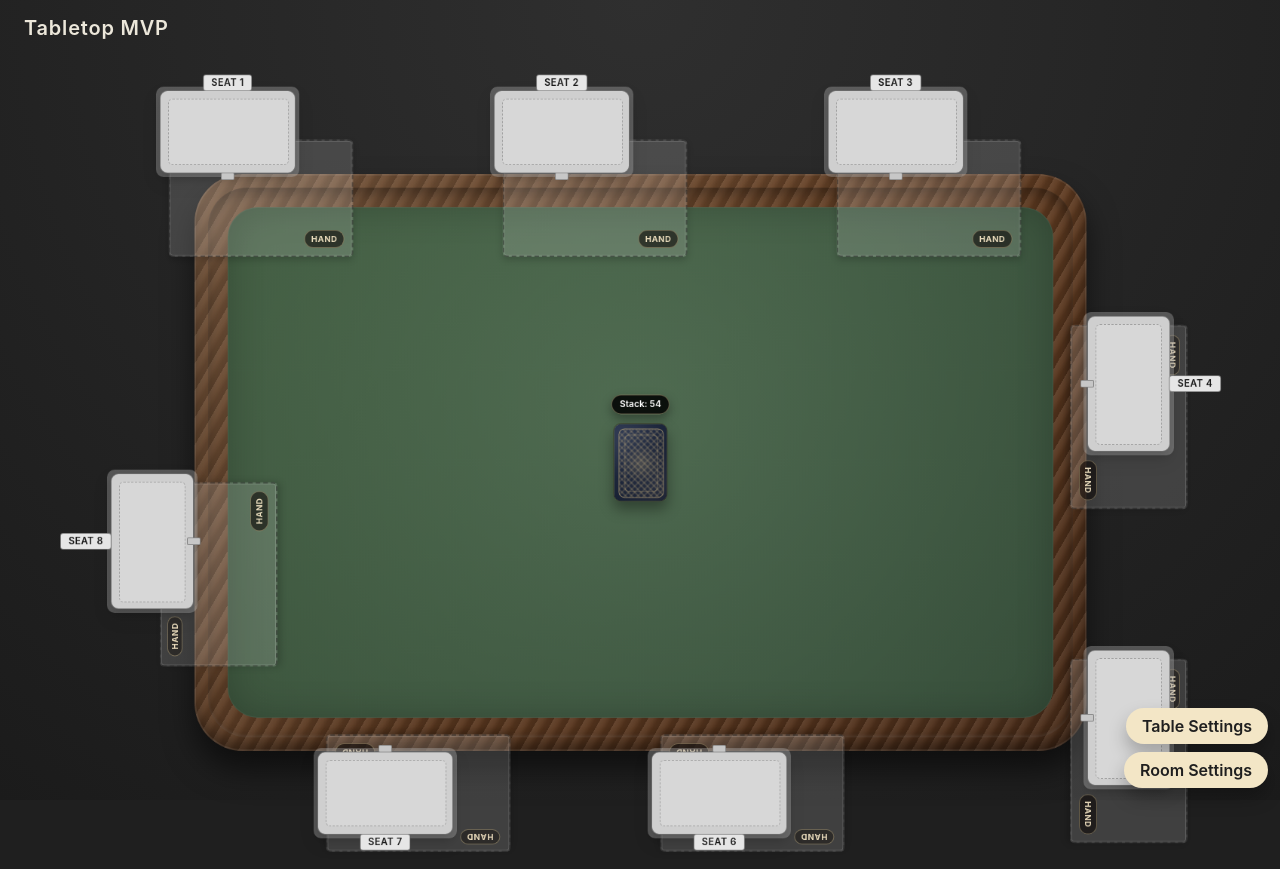
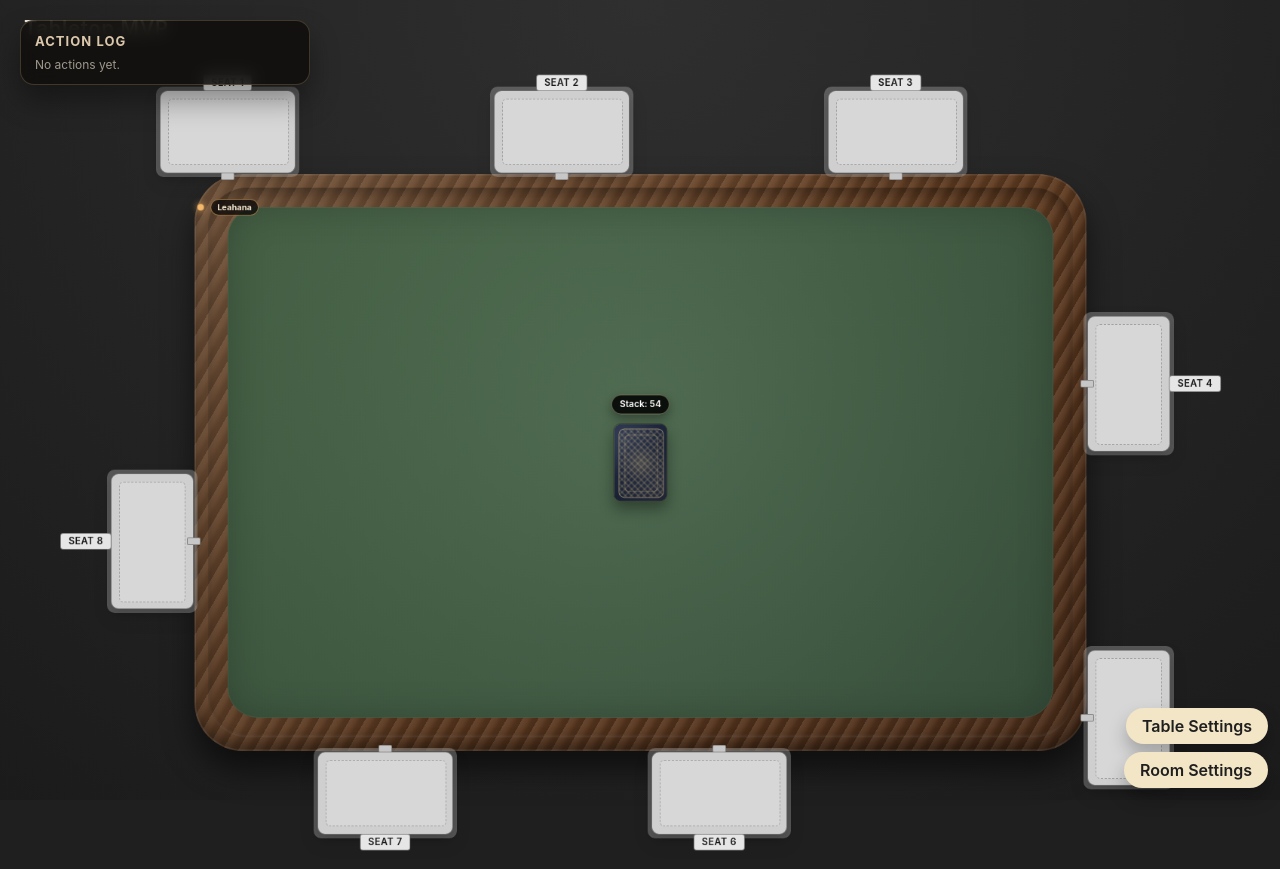
Before and after one commit to believeshe123-coder/game-engine-2, a React (Vite) app in the folder client/: page / in a window 1280 px wide. Built offline with nearby package versions, Linux system fonts and the light colour scheme.

Commit message:
Render action log in overlay

```diff
--- /dev/null
+++ b/client/src/components/ActionLog.jsx
@@ -0,0 +1,20 @@
+const ActionLog = ({ entries }) => {
+  return (
+    <section className="action-log" aria-label="Action log">
+      <div className="action-log__header">Action Log</div>
+      <div className="action-log__entries">
+        {entries?.length ? (
+          entries.map((entry) => (
+            <div key={entry.id} className="action-log__entry">
+              {entry.text}
+            </div>
+          ))
+        ) : (
+          <div className="action-log__empty">No actions yet.</div>
+        )}
+      </div>
+    </section>
+  );
+};
+
+export default ActionLog;
--- a/client/src/components/Table.jsx
+++ b/client/src/components/Table.jsx
@@ -2,6 +2,7 @@ import { useCallback, useEffect, useMemo, useRef, useState } from 'react';
 import { createPortal } from 'react-dom';
 import Card from './Card.jsx';
 import InventoryPanel from './InventoryPanel.jsx';
+import ActionLog from './ActionLog.jsx';
 import SeatMenu from './SeatMenu.jsx';
 import { clamp, getFeltEllipseInTableSpace } from '../utils/geometry.js';
 import {
@@ -99,6 +100,7 @@ const Table = () => {
   const tableFrameRef = useRef(null);
   const tableRef = useRef(null);
   const feltRef = useRef(null);
+  const seatPadRefs = useRef({});
   const seatDragRef = useRef({
     seatIndex: null,
     moved: false,
@@ -192,6 +194,9 @@ const Table = () => {
     seatIndex: null,
     open: false
   });
+  const [actionLog, setActionLog] = useState([]);
+  const actionLogIdRef = useRef(1);
+  const [presence, setPresence] = useState(() => ({}));
   const rafRef = useRef(null);
   const latestPoint = useRef(null);
   const lastPointerRef = useRef({ x: 0, y: 0 });
@@ -390,26 +395,128 @@ const Table = () => {
   const [seatPositions, setSeatPositions] = useState(() =>
     seats.map((seat) => ({ ...seat, x: 0, y: 0 }))
   );
+  const [handZones, setHandZones] = useState([]);
 
 
   const mySeatIndex = useMemo(
     () => players[myPlayerId]?.seatIndex ?? null,
     [myPlayerId, players]
   );
-
-  const handZones = useMemo(() => {
-    return seatPositions.map((seat) => ({
+  const myPlayer = players[myPlayerId];
+  const myName = myPlayer?.name ?? 'Player';
+
+  const pushAction = useCallback((text) => {
+    if (!text) {
+      return;
+    }
+    setActionLog((prev) => {
+      const next = [
+        { id: actionLogIdRef.current++, ts: Date.now(), text },
+        ...prev
+      ];
+      return next.slice(0, 30);
+    });
+  }, []);
+
+  const updatePresence = useCallback(
+    (updates) => {
+      if (!myPlayerId) {
+        return;
+      }
+      setPresence((prev) => ({
+        ...prev,
+        [myPlayerId]: {
+          x: 0,
+          y: 0,
+          isDown: false,
+          holdingCount: 0,
+          ...(prev[myPlayerId] ?? {}),
+          ...updates
+        }
+      }));
+    },
+    [myPlayerId]
+  );
+
+  const getCardLabel = useCallback(
+    (cardId) => {
+      const card = cardsById[cardId];
+      if (!card) {
+        return 'Card';
+      }
+      if (card.rank && card.suit) {
+        return `${card.rank} of ${card.suit}`;
+      }
+      return card.rank ?? 'Card';
+    },
+    [cardsById]
+  );
+
+  const screenToWorld = useCallback((clientX, clientY, playfieldRect, zoom) => {
+    if (!playfieldRect || !zoom) {
+      return null;
+    }
+    return {
+      x: (clientX - playfieldRect.left) / zoom,
+      y: (clientY - playfieldRect.top) / zoom
+    };
+  }, []);
+
+  const updateHandZonesFromDom = useCallback(() => {
+    const tableNode = tableRef.current;
+    if (!tableNode) {
+      return;
+    }
+    const tableRect = tableNode.getBoundingClientRect();
+    const zoom = tableScaleRef.current || 1;
+    const insetScale = 0.94;
+    const nextZones = seatPositions.map((seat) => {
+      const seatPad = seatPadRefs.current[seat.seatIndex];
+      if (seatPad) {
+        const padRect = seatPad.getBoundingClientRect();
+        // Convert screen rect -> table-world coordinates (playfield rect + zoom).
+        const topLeft = screenToWorld(padRect.left, padRect.top, tableRect, zoom);
+        const bottomRight = screenToWorld(
+          padRect.right,
+          padRect.bottom,
+          tableRect,
+          zoom
+        );
+        if (topLeft && bottomRight) {
+          const width = Math.max(0, bottomRight.x - topLeft.x);
+          const height = Math.max(0, bottomRight.y - topLeft.y);
+          return {
+            seatId: seat.id,
+            seatIndex: seat.seatIndex,
+            x: (topLeft.x + bottomRight.x) / 2,
+            y: (topLeft.y + bottomRight.y) / 2,
+            width: width * insetScale,
+            height: height * insetScale,
+            rotation: 0
+          };
+        }
+      }
+      return {
         seatId: seat.id,
         seatIndex: seat.seatIndex,
         x: seat.x - Math.cos(seat.angle) * handZoneSeatOffset,
         y: seat.y - Math.sin(seat.angle) * handZoneSeatOffset,
         width: handZoneSize.width,
         height: handZoneSize.height,
-      angle: seat.angle
-    }));
-  }, [handZoneSeatOffset, handZoneSize.height, handZoneSize.width, seatPositions]);
-
-  const getHandZoneAtPoint = useCallback((x, y) => {
+        rotation: 0
+      };
+    });
+    setHandZones(nextZones);
+  }, [
+    handZoneSeatOffset,
+    handZoneSize.height,
+    handZoneSize.width,
+    screenToWorld,
+    seatPositions
+  ]);
+
+  const getHandZoneAtPoint = useCallback(
+    (x, y) => {
       for (let i = 0; i < handZones.length; i += 1) {
         const zone = handZones[i];
         const left = zone.x - zone.width / 2;
@@ -419,7 +526,9 @@ const Table = () => {
         }
       }
       return null;
-  }, [handZones]);
+    },
+    [handZones]
+  );
 
   const layoutSeats = useCallback(() => {
     const frameNode = tableFrameRef.current;
@@ -592,6 +701,32 @@ const Table = () => {
     recomputeFeltGeometry();
   }, [combinedScale, recomputeFeltGeometry, tableRect.height, tableRect.width, tableShape]);
 
+  useEffect(() => {
+    const raf = requestAnimationFrame(updateHandZonesFromDom);
+    return () => cancelAnimationFrame(raf);
+  }, [combinedScale, seatPositions, tableRect.height, tableRect.width, updateHandZonesFromDom]);
+
+  useEffect(() => {
+    if (!myPlayerId) {
+      return;
+    }
+    setPresence((prev) => ({
+      ...prev,
+      [myPlayerId]: prev[myPlayerId] ?? {
+        x: 0,
+        y: 0,
+        isDown: false,
+        holdingCount: 0
+      }
+    }));
+  }, [myPlayerId]);
+
+  useEffect(() => {
+    updatePresence({
+      holdingCount: heldStack.active ? heldStack.cardIds.length : 0
+    });
+  }, [heldStack.active, heldStack.cardIds.length, updatePresence]);
+
   const getCardFace = useCallback((stack, cardId) => {
     if (!stack || !cardId) {
       return true;
@@ -790,16 +925,6 @@ const Table = () => {
     [cardSize.height, cardSize.width, feltScreenRect, tableScreenRect, tableShape]
   );
 
-  const screenToWorld = useCallback((clientX, clientY, playfieldRect, zoom) => {
-    if (!playfieldRect || !zoom) {
-      return null;
-    }
-    return {
-      x: (clientX - playfieldRect.left) / zoom,
-      y: (clientY - playfieldRect.top) / zoom
-    };
-  }, []);
-
   const getTablePointerPositionFromClient = useCallback((clientX, clientY) => {
     const table = tableRef.current;
     if (!table) {
@@ -1106,6 +1231,9 @@ const Table = () => {
           const draggedCards = stacksById[heldStack.stackId]?.cardIds ?? [];
           if (draggedCards.length) {
             moveToHand(mySeatIndex, draggedCards);
+            pushAction(
+              `${myName} moved ${draggedCards.length} ${draggedCards.length === 1 ? 'card' : 'cards'} to hand`
+            );
             applyOwnMovement((prev) => prev.filter((stack) => stack.id !== heldStack.stackId));
           }
           setHeldStack({
@@ -1212,7 +1340,9 @@ const Table = () => {
       getHandZoneAtPoint,
       getTablePointerPositionFromClient,
       moveToHand,
-      mySeatIndex
+      mySeatIndex,
+      myName,
+      pushAction
     ]
   );
 
@@ -1455,6 +1585,7 @@ const Table = () => {
           ownerSeatIndex: null
         })
       );
+      pushAction(`${myName} played ${getCardLabel(cardId)}`);
     },
     [
       applyOwnMovement,
@@ -1462,12 +1593,28 @@ const Table = () => {
       cardSize.width,
       clampTopLeftToFelt,
       createStackId,
+      getCardLabel,
       getHandZoneAtPoint,
       getTablePointerPositionFromClient,
       hands,
       moveFromHandToTable,
-      mySeatIndex
+      myName,
+      mySeatIndex,
+      pushAction
     ]
+  );
+
+  const handleToggleReveal = useCallback(
+    (cardId) => {
+      if (mySeatIndex === null || mySeatIndex === undefined) {
+        return;
+      }
+      const seatHand = hands?.[mySeatIndex];
+      const isRevealed = Boolean(seatHand?.revealed?.[cardId]);
+      toggleReveal(mySeatIndex, cardId);
+      pushAction(`${myName} ${isRevealed ? 'hid' : 'revealed'} ${getCardLabel(cardId)}`);
+    },
+    [getCardLabel, hands, myName, mySeatIndex, pushAction, toggleReveal]
   );
 
   useEffect(() => {
@@ -1486,6 +1633,7 @@ const Table = () => {
       if (!position) {
         return;
       }
+      updatePresence({ x: position.x, y: position.y });
       lastPointerRef.current = { x: event.clientX, y: event.clientY };
       const clamped = getHeldTopLeft(position.x, position.y, heldStack.offset);
 
@@ -1547,7 +1695,8 @@ const Table = () => {
     heldStack.active,
     heldStack.cardIds.length,
     heldStack.offset,
-    resetRightSweep
+    resetRightSweep,
+    updatePresence
   ]);
 
   useEffect(() => {
@@ -1573,6 +1722,20 @@ const Table = () => {
       window.removeEventListener('blur', handlePointerCancel);
     };
   }, [heldStack.active, resetRightSweep]);
+
+  useEffect(() => {
+    const handlePointerUp = () => {
+      updatePresence({ isDown: false });
+    };
+    window.addEventListener('pointerup', handlePointerUp);
+    window.addEventListener('pointercancel', handlePointerUp);
+    window.addEventListener('blur', handlePointerUp);
+    return () => {
+      window.removeEventListener('pointerup', handlePointerUp);
+      window.removeEventListener('pointercancel', handlePointerUp);
+      window.removeEventListener('blur', handlePointerUp);
+    };
+  }, [updatePresence]);
 
   useEffect(() => {
     if (pickCountOpen || settingsOpen || roomSettingsOpen) {
@@ -1888,6 +2051,7 @@ const Table = () => {
     (event) => {
       lastPointerRef.current = { x: event.clientX, y: event.clientY };
       closeSeatMenu();
+      updatePresence({ isDown: true });
       if (event.button === 2) {
         if (heldStack.active) {
           event.preventDefault();
@@ -1937,7 +2101,8 @@ const Table = () => {
       handleStackPointerDown,
       heldStack.active,
       hitTestStack,
-      placeHeldStack
+      placeHeldStack,
+      updatePresence
     ]
   );
 
@@ -1961,9 +2126,13 @@ const Table = () => {
   const handleSurfacePointerMove = useCallback(
     (event) => {
       lastPointerRef.current = { x: event.clientX, y: event.clientY };
+      const position = getTablePointerPosition(event);
+      if (position) {
+        updatePresence({ x: position.x, y: position.y });
+      }
       handlePointerMoveHover(event);
     },
-    [handlePointerMoveHover]
+    [getTablePointerPosition, handlePointerMoveHover, updatePresence]
   );
 
   const visibleBadgeStackId =
@@ -2011,7 +2180,8 @@ const Table = () => {
         return { ...stack, cardIds: nextCardIds };
       })
     );
-  }, [applyOwnMovement, selectedStackId]);
+    pushAction(`${myName} shuffled a stack`);
+  }, [applyOwnMovement, myName, pushAction, selectedStackId]);
 
   const pickUpFromStack = useCallback(
     (stackId, requestedCount) => {
@@ -2028,6 +2198,7 @@ const Table = () => {
         stack.id === stackId ? { ...stack, faceUp: !stack.faceUp } : stack
       )
     );
+    pushAction(`${myName} flipped a stack`);
     setCardFaceOverrides((prev) => {
       const stack = stacksById[stackId];
       if (!stack) {
@@ -2040,7 +2211,7 @@ const Table = () => {
       });
       return next;
     });
-  }, [applyOwnMovement, stacksById]);
+  }, [applyOwnMovement, myName, pushAction, stacksById]);
 
   const handleFlipSelected = useCallback(() => {
     if (!selectedStackId) {
@@ -2062,7 +2233,8 @@ const Table = () => {
         return next;
       });
     }
-  }, [applyOwnMovement, selectedStackId, stacksById]);
+    pushAction(`${myName} flipped a stack`);
+  }, [applyOwnMovement, myName, pushAction, selectedStackId, stacksById]);
 
   const handleMoveSelectedToHand = useCallback(() => {
     if (!selectedStackId || mySeatIndex === null || mySeatIndex === undefined) {
@@ -2073,10 +2245,21 @@ const Table = () => {
       return;
     }
     moveToHand(mySeatIndex, selected.cardIds);
+    pushAction(
+      `${myName} moved ${selected.cardIds.length} ${selected.cardIds.length === 1 ? 'card' : 'cards'} to hand`
+    );
     applyOwnMovement((prev) => prev.filter((stack) => stack.id !== selectedStackId));
     setSelectedStackId(null);
     setPickCountOpen(false);
-  }, [applyOwnMovement, moveToHand, mySeatIndex, selectedStackId, stacksById]);
+  }, [
+    applyOwnMovement,
+    moveToHand,
+    myName,
+    mySeatIndex,
+    pushAction,
+    selectedStackId,
+    stacksById
+  ]);
 
   useEffect(() => {
     const handleKeyDown = (event) => {
@@ -2259,7 +2442,13 @@ const Table = () => {
                   <div className="seat__bench">
                     <div className="seat__label">{seat.label.toUpperCase()}</div>
 
-                    <div className="seat__hand" aria-label={`${seat.label} hand zone`}>
+                    <div
+                      ref={(el) => {
+                        seatPadRefs.current[seat.seatIndex] = el;
+                      }}
+                      className="seat__hand"
+                      aria-label={`${seat.label} hand zone`}
+                    >
                       {/* hand contents render here if needed */}
                     </div>
 
@@ -2347,7 +2536,7 @@ const Table = () => {
                       top: `${zone.y}px`,
                       width: `${zone.width}px`,
                       height: `${zone.height}px`,
-                      '--zone-rotation': `${zone.angle + Math.PI / 2}rad`,
+                      '--zone-rotation': `${zone.rotation ?? 0}rad`,
                       '--seat-color': seatPlayer?.seatColor ?? null,
                       '--seat-accent': seatPlayer?.accentColor ?? null
                     }}
@@ -2411,6 +2600,31 @@ const Table = () => {
                           );
                         })}
                       </div>
+                    ) : null}
+                  </div>
+                );
+              })}
+              {Object.entries(presence).map(([playerId, ghost]) => {
+                if (!Number.isFinite(ghost?.x) || !Number.isFinite(ghost?.y)) {
+                  return null;
+                }
+                const player = players[playerId];
+                const label = player?.name ?? 'Player';
+                const accent = player?.accentColor ?? '#f5b96c';
+                return (
+                  <div
+                    key={`cursor-${playerId}`}
+                    className={`cursor-ghost ${ghost.isDown ? 'cursor-ghost--down' : ''}`}
+                    style={{
+                      left: `${ghost.x}px`,
+                      top: `${ghost.y}px`,
+                      '--ghost-color': accent
+                    }}
+                  >
+                    <div className="cursor-ghost__dot" />
+                    <div className="cursor-ghost__label">{label}</div>
+                    {ghost.holdingCount ? (
+                      <div className="cursor-ghost__badge">+{ghost.holdingCount}</div>
                     ) : null}
                   </div>
                 );
@@ -2478,7 +2692,7 @@ const Table = () => {
           cardIds={hands?.[mySeatIndex]?.cardIds ?? []}
           cardsById={cardsById}
           revealed={hands?.[mySeatIndex]?.revealed ?? {}}
-          onToggleReveal={(cardId) => toggleReveal(mySeatIndex, cardId)}
+          onToggleReveal={handleToggleReveal}
           onCardDragStart={handleInventoryDragStart}
           onCardDrop={handleInventoryReorderDrop}
           onDropToEnd={handleInventoryDropToEnd}
@@ -2913,10 +3127,12 @@ const Table = () => {
                 }
                 onSit={() => {
                   sitAtSeat(seatMenuSeat.seatIndex);
+                  pushAction(`${myName} sat at ${seatMenuSeat.label}`);
                   closeSeatMenu();
                 }}
                 onStand={() => {
                   standUp();
+                  pushAction(`${myName} left ${seatMenuSeat.label}`);
                   closeSeatMenu();
                 }}
                 onUpdateColors={updatePlayerColors}
@@ -2926,6 +3142,9 @@ const Table = () => {
             uiOverlayRoot
           )
         : null}
+      {uiOverlayRoot
+        ? createPortal(<ActionLog entries={actionLog} />, uiOverlayRoot)
+        : <ActionLog entries={actionLog} />}
     </div>
   );
 };
--- a/client/src/state/useTableState.js
+++ b/client/src/state/useTableState.js
@@ -255,7 +255,7 @@ export const useTableState = (tableRect, cardSize, initialSettings, seatCount) =
   const [players, setPlayers] = useState(() => ({
     [playerIdRef.current]: {
       id: playerIdRef.current,
-      name: 'You',
+      name: 'Leahana',
       seatIndex: initialProfile.mySeatIndex ?? null,
       seatColor: initialProfile.seatColor,
       accentColor: initialProfile.accentColor
--- a/client/src/styles.css
+++ b/client/src/styles.css
@@ -1567,6 +1567,52 @@ body,
   transform-origin: top left;
 }
 
+.cursor-ghost {
+  position: absolute;
+  display: inline-flex;
+  align-items: center;
+  gap: 8px;
+  transform: translate(-50%, -50%);
+  pointer-events: none;
+  z-index: 35;
+  --ghost-color: rgba(245, 185, 108, 0.9);
+}
+
+.cursor-ghost--down .cursor-ghost__dot {
+  transform: scale(1.15);
+}
+
+.cursor-ghost__dot {
+  width: 10px;
+  height: 10px;
+  border-radius: 50%;
+  background: var(--ghost-color);
+  box-shadow: 0 0 10px color-mix(in srgb, var(--ghost-color) 70%, transparent);
+  border: 1px solid rgba(0, 0, 0, 0.3);
+  transition: transform 0.12s ease;
+}
+
+.cursor-ghost__label {
+  font-size: 11px;
+  font-weight: 700;
+  padding: 3px 8px;
+  border-radius: 999px;
+  background: rgba(15, 12, 10, 0.8);
+  border: 1px solid color-mix(in srgb, var(--ghost-color) 55%, transparent);
+  color: rgba(255, 244, 220, 0.95);
+  white-space: nowrap;
+}
+
+.cursor-ghost__badge {
+  font-size: 10px;
+  font-weight: 700;
+  padding: 2px 6px;
+  border-radius: 8px;
+  background: color-mix(in srgb, var(--ghost-color) 30%, rgba(0, 0, 0, 0.7));
+  border: 1px solid color-mix(in srgb, var(--ghost-color) 60%, transparent);
+  color: rgba(255, 255, 255, 0.95);
+}
+
 .inventory-panel {
   position: fixed;
   left: 50%;
@@ -1627,6 +1673,51 @@ body,
   border-radius: 999px;
 }
 
+.action-log {
+  position: fixed;
+  top: 20px;
+  left: 20px;
+  width: 260px;
+  max-height: 320px;
+  display: flex;
+  flex-direction: column;
+  gap: 8px;
+  padding: 12px 14px;
+  border-radius: 14px;
+  background: rgba(16, 14, 12, 0.86);
+  border: 1px solid rgba(255, 210, 150, 0.2);
+  box-shadow: 0 16px 28px rgba(0, 0, 0, 0.35);
+  z-index: var(--ui-panel-z);
+  backdrop-filter: blur(8px);
+}
+
+.action-log__header {
+  font-size: 13px;
+  font-weight: 700;
+  text-transform: uppercase;
+  letter-spacing: 0.08em;
+  color: rgba(255, 232, 200, 0.85);
+}
+
+.action-log__entries {
+  display: flex;
+  flex-direction: column;
+  gap: 6px;
+  overflow-y: auto;
+  padding-right: 4px;
+}
+
+.action-log__entry {
+  font-size: 12px;
+  line-height: 1.3;
+  color: rgba(255, 245, 225, 0.9);
+}
+
+.action-log__empty {
+  font-size: 12px;
+  color: rgba(255, 245, 225, 0.6);
+}
+
 .inventory-card {
   position: relative;
   min-width: calc(var(--card-base-width) * var(--card-scale));
```
Lines whose indentation alone changed are shown as unchanged.
